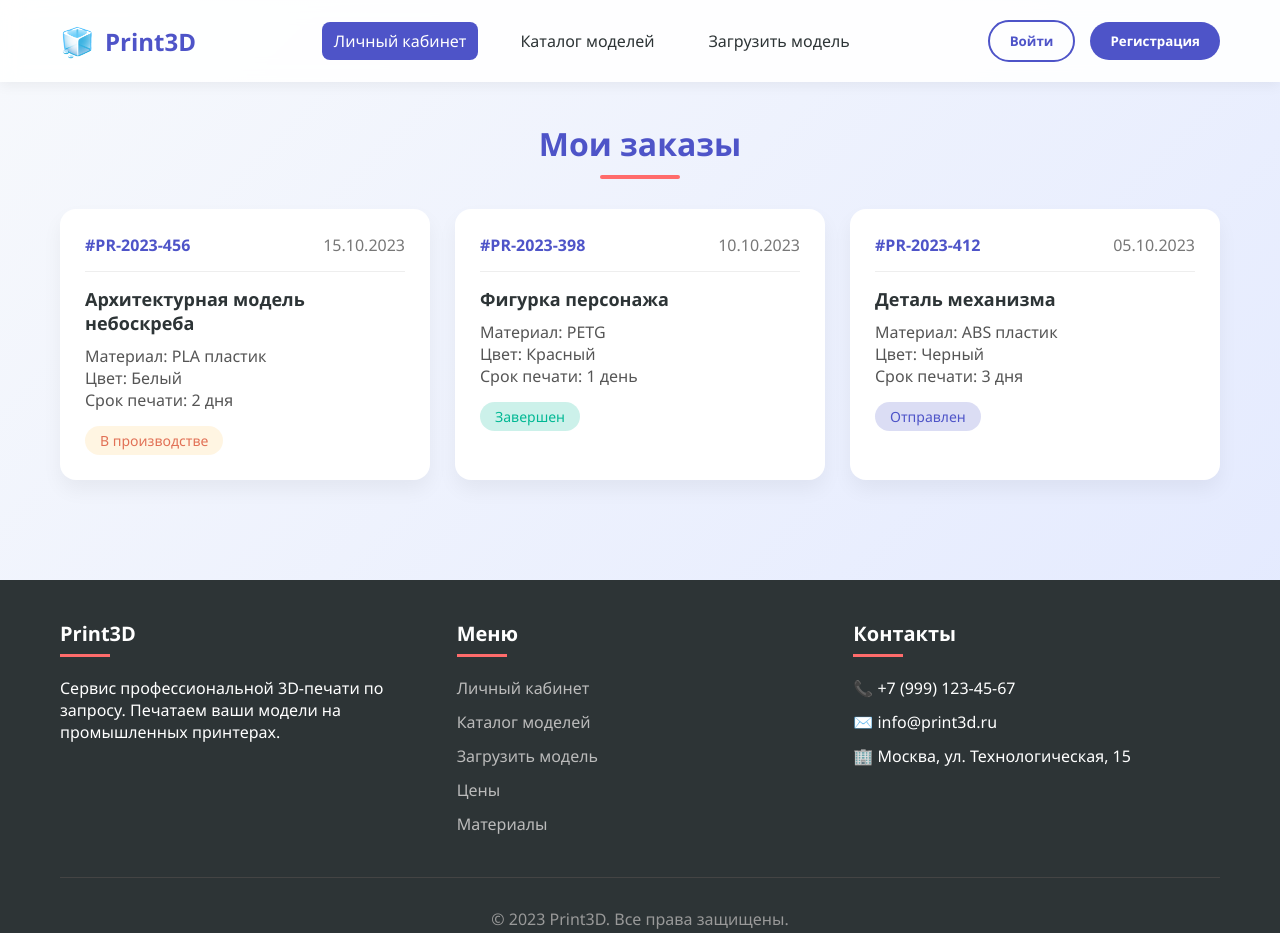
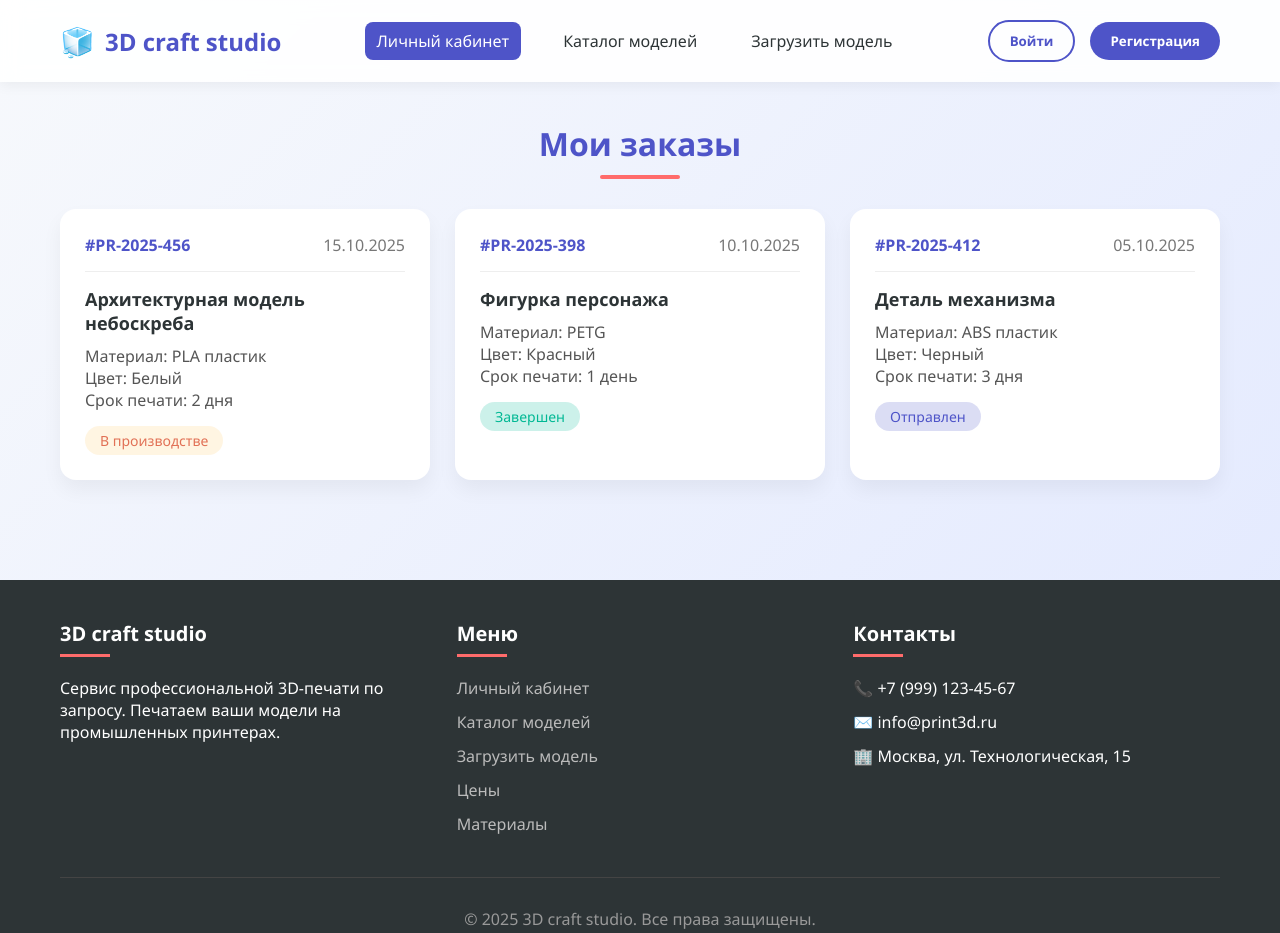
Before and after one commit to bobon4uto/3D-craft-studio, a plain HTML site: page index.html in a window 1280 px wide. Shown: the top 933 px of the page. Drawn offline with Linux system fonts and the light colour scheme.

Commit message:
name change

```diff
--- a/index.html
+++ b/index.html
@@ -3,7 +3,7 @@
 <head>
     <meta charset="UTF-8">
     <meta name="viewport" content="width=device-width, initial-scale=1.0">
-    <title>Print3D - Магазин 3D-печати</title>
+    <title>3D craft studio - Магазин 3D-печати</title>
     <style>
         /* Глобальные стили */
         * {
@@ -436,7 +436,7 @@
             <nav>
                 <div class="logo">
                     <span class="logo-icon">🧊</span>
-                    <span>Print3D</span>
+                    <span>3D craft studio</span>
                 </div>
 
                 <div class="nav-links">
@@ -462,8 +462,8 @@
             <div class="orders-container">
                 <div class="order-card">
                     <div class="order-header">
-                        <div class="order-id">#PR-2023-456</div>
-                        <div class="order-date">15.10.2023</div>
+                        <div class="order-id">#PR-2025-456</div>
+                        <div class="order-date">15.10.2025</div>
                     </div>
                     <div class="order-model">Архитектурная модель небоскреба</div>
                     <div class="order-details">
@@ -476,8 +476,8 @@
 
                 <div class="order-card">
                     <div class="order-header">
-                        <div class="order-id">#PR-2023-398</div>
-                        <div class="order-date">10.10.2023</div>
+                        <div class="order-id">#PR-2025-398</div>
+                        <div class="order-date">10.10.2025</div>
                     </div>
                     <div class="order-model">Фигурка персонажа</div>
                     <div class="order-details">
@@ -490,8 +490,8 @@
 
                 <div class="order-card">
                     <div class="order-header">
-                        <div class="order-id">#PR-2023-412</div>
-                        <div class="order-date">05.10.2023</div>
+                        <div class="order-id">#PR-2025-412</div>
+                        <div class="order-date">05.10.2025</div>
                     </div>
                     <div class="order-model">Деталь механизма</div>
                     <div class="order-details">
@@ -630,7 +630,7 @@
         <div class="container">
             <div class="footer-content">
                 <div class="footer-column">
-                    <h3>Print3D</h3>
+                    <h3>3D craft studio</h3>
                     <p>Сервис профессиональной 3D-печати по запросу. Печатаем ваши модели на промышленных принтерах.</p>
                 </div>
 
@@ -656,7 +656,7 @@
             </div>
 
             <div class="copyright">
-                &copy; 2023 Print3D. Все права защищены.
+                &copy; 2025 3D craft studio. Все права защищены.
             </div>
         </div>
     </footer>
```
